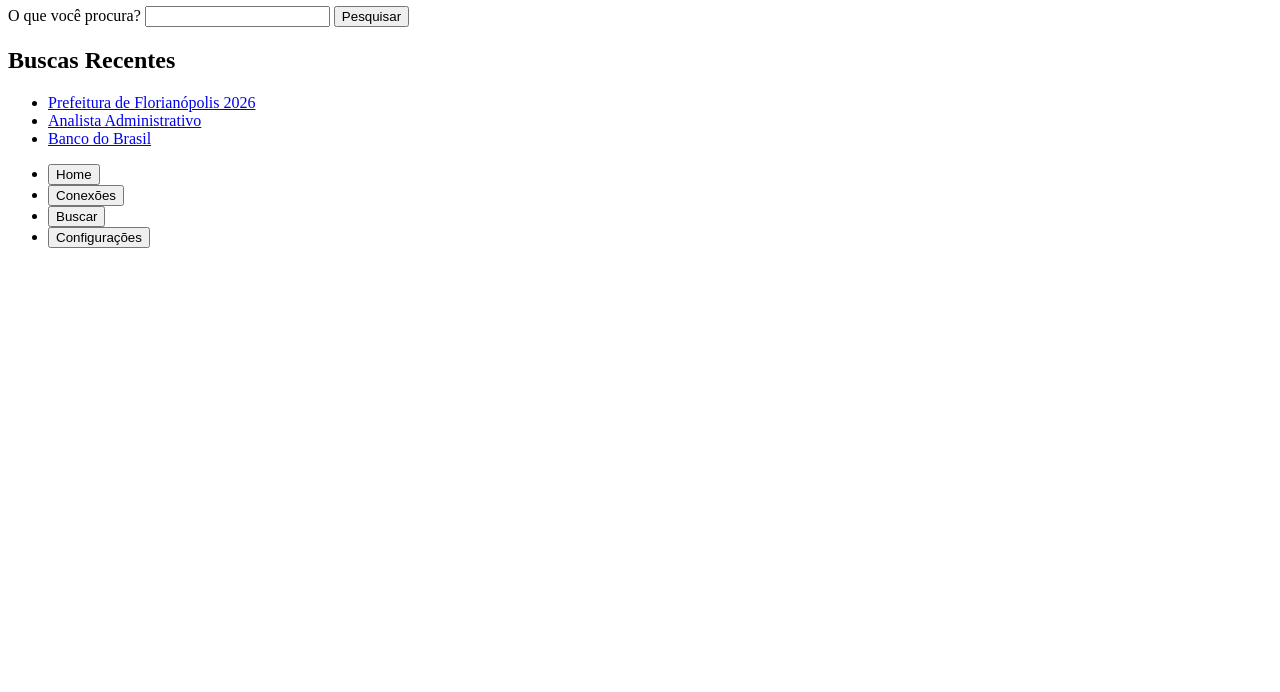
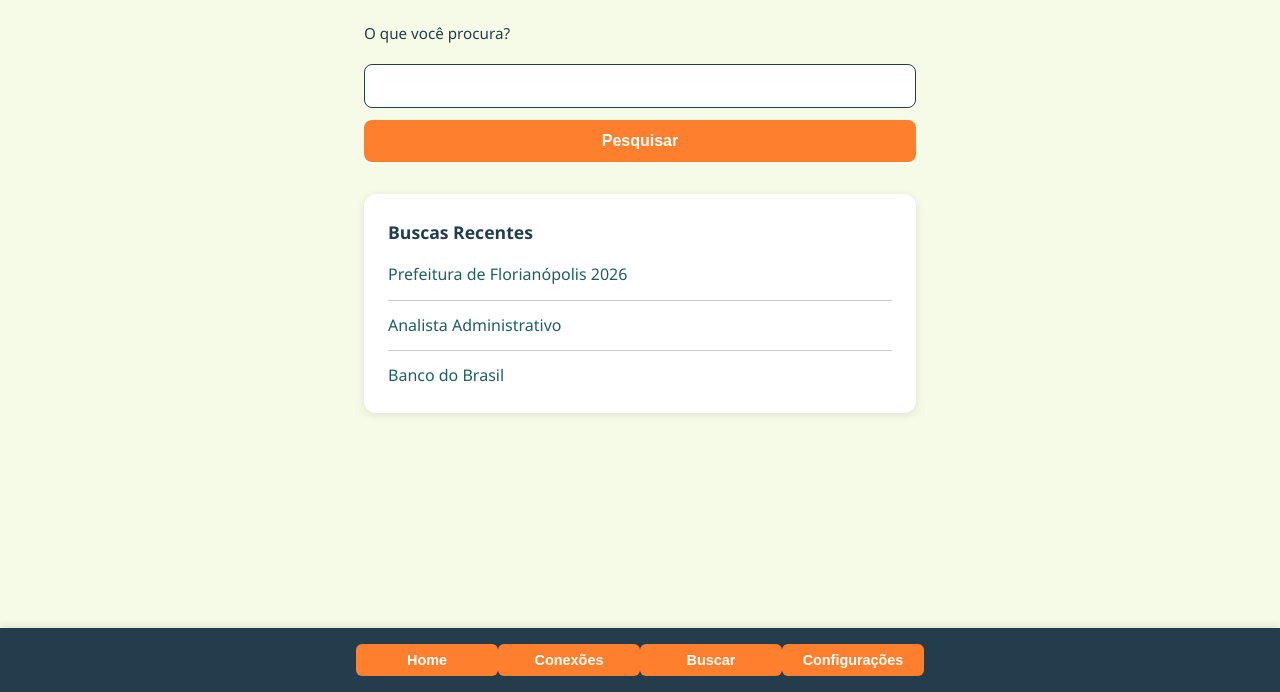
Before and after one commit to GabrielScatolino/Concurseiros-Conecta, a plain HTML site: page Protótipos/buscar.html in a window 1280 px wide. Shown: the part 108-800 px from the top of the page. Drawn offline with Linux system fonts and the light colour scheme; the site is published under a folder, as on GitHub Pages, so addresses that start at the root find nothing.

```diff
--- a/Protótipos/HTML/buscar.html
+++ b/Protótipos/buscar.html
@@ -4,7 +4,8 @@
     <meta charset="UTF-8">
     <meta name="viewport" content="width=device-width, initial-scale=1.0">
     <title>Busca - Concurseiros Conecta</title>
-    <link rel="stylesheet" href="/CSS/styles.css" />
+    <link rel="stylesheet"href="styles.css" />
+    <link rel="icon" type ="image/jpg" href="../icones/icone-site.png">
 </head>
 <body>
     <main class="busca-container">
```
Also changed, not shown: Protótipos/cadastrar_viagem.html (renamed from Protótipos/HTML/cadastrar_viagem.html, +2 -1 lines), Protótipos/cadastro.html (renamed from Protótipos/HTML/cadastro.html, +2 -1 lines), Protótipos/conexoes.html (renamed from Protótipos/HTML/conexoes.html, +2 -1 lines), Protótipos/configuracoes.html (renamed from Protótipos/HTML/configuracoes.html, +2 -1 lines), Protótipos/confirmacao.html (renamed from Protótipos/HTML/confirmacao.html, +2 -1 lines), Protótipos/home.html (renamed from Protótipos/HTML/home.html, +2 -1 lines), Protótipos/login.html (renamed from Protótipos/HTML/login.html, +2 -1 lines), Protótipos/perfil.html (renamed from Protótipos/HTML/perfil.html, +2 -1 lines), Protótipos/recuperar_senha.html (renamed from Protótipos/HTML/recuperar_senha.html, +2 -1 lines), Protótipos/script.js (renamed from Protótipos/JavaScript/script.js), Protótipos/styles.css (renamed from Protótipos/CSS/styles.css), icones/icone-site.png (added).
